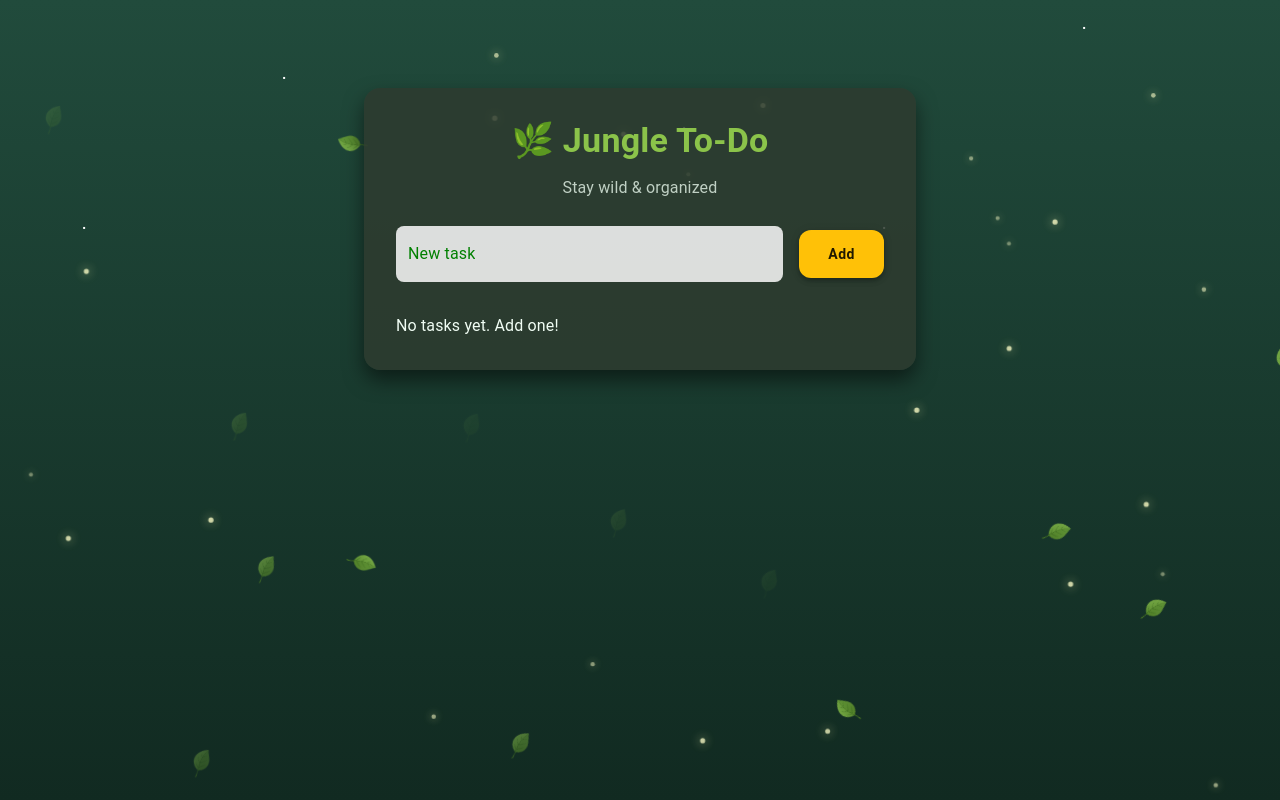
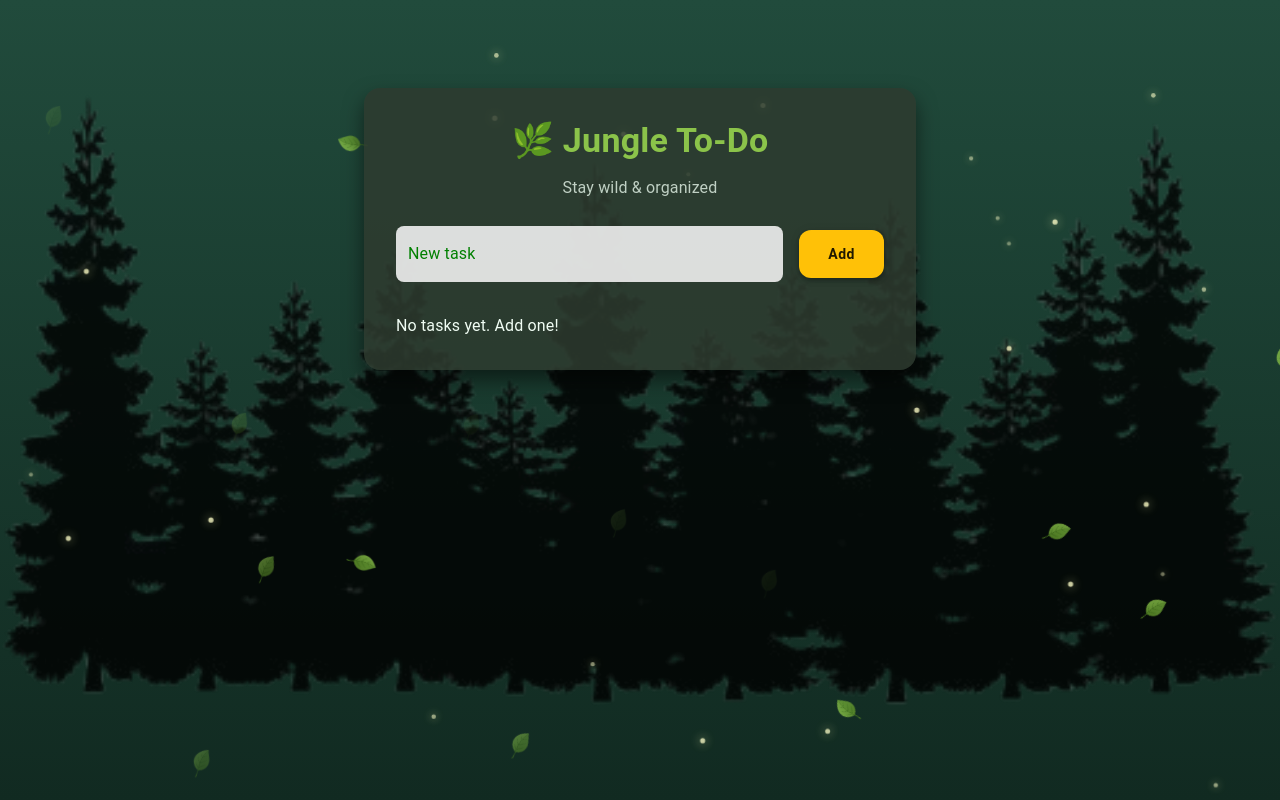
Before and after one commit to AniketGupta-98/to-do-App-redux, a React (Vite) app: page / in a window 1280 px wide. Built offline with nearby package versions, Linux system fonts and the light colour scheme.

Commit message:
More Ui change

```diff
--- a/src/App.css
+++ b/src/App.css
@@ -9,8 +9,19 @@ body, html, #root {
   width: 100%;
   min-height: 100vh;
   overflow: hidden;
-  background: linear-gradient(to bottom, #214b3c, #112a21); /* dark forest green to darker shade */
+  background: linear-gradient(to bottom, #214b3c, #112a21);
   color: #f0fdf4;
+}
+
+.forest-bg {
+  position: absolute;
+  top: 0;
+  left: 0;
+  width: 100%;
+  height: 100%;
+  background: url('./assets/thick.png') no-repeat center center / cover;
+  z-index: 0;
+  opacity: 0.8;
 }
 
 .jungle-bg .stars {
@@ -58,7 +69,7 @@ body, html, #root {
   position: absolute;
   width: 30px;
   height: 30px;
-  background: url('./assets/Gleaf.png') no-repeat center / contain; /* you need a leaf SVG asset */
+  background: url('./assets/Gleaf.png') no-repeat center / contain;
   opacity: 0.8;
   animation: driftLeaf linear infinite;
 }
--- a/src/App.jsx
+++ b/src/App.jsx
@@ -11,7 +11,6 @@ import TodoForm from "./components/toDoForm";
 import TodoList from "./components/toDoList";
 import "./App.css";
 
-// 🍃 Generate random falling leaves
 function generateLeaves(count = 12) {
   const leaves = [];
   for (let i = 0; i < count; i++) {
@@ -27,7 +26,6 @@ function generateLeaves(count = 12) {
   return leaves;
 }
 
-// ✨ Generate floating fireflies
 function generateFireflies(count = 25) {
   const flies = [];
   for (let i = 0; i < count; i++) {
@@ -65,20 +63,9 @@ const theme = createTheme({
 function App() {
   return (
     <div className="jungle-bg">
-      {/* Sky & Stars */}
-      <div className="sky"></div>
-      <div className="stars" />
-
-      {/* Parallax Tree Layers */}
-      <div className="trees layer-back"></div>
-      <div className="trees layer-mid"></div>
-      <div className="trees layer-front"></div>
-
-      {/* Animated Leaves & Fireflies */}
+      <div className="forest-bg" />
       <div className="leaves">{generateLeaves(15)}</div>
       <div className="fireflies">{generateFireflies(25)}</div>
-
-      {/* Jungle To-Do App */}
       <ThemeProvider theme={theme}>
         <Container
           maxWidth="sm"
```
